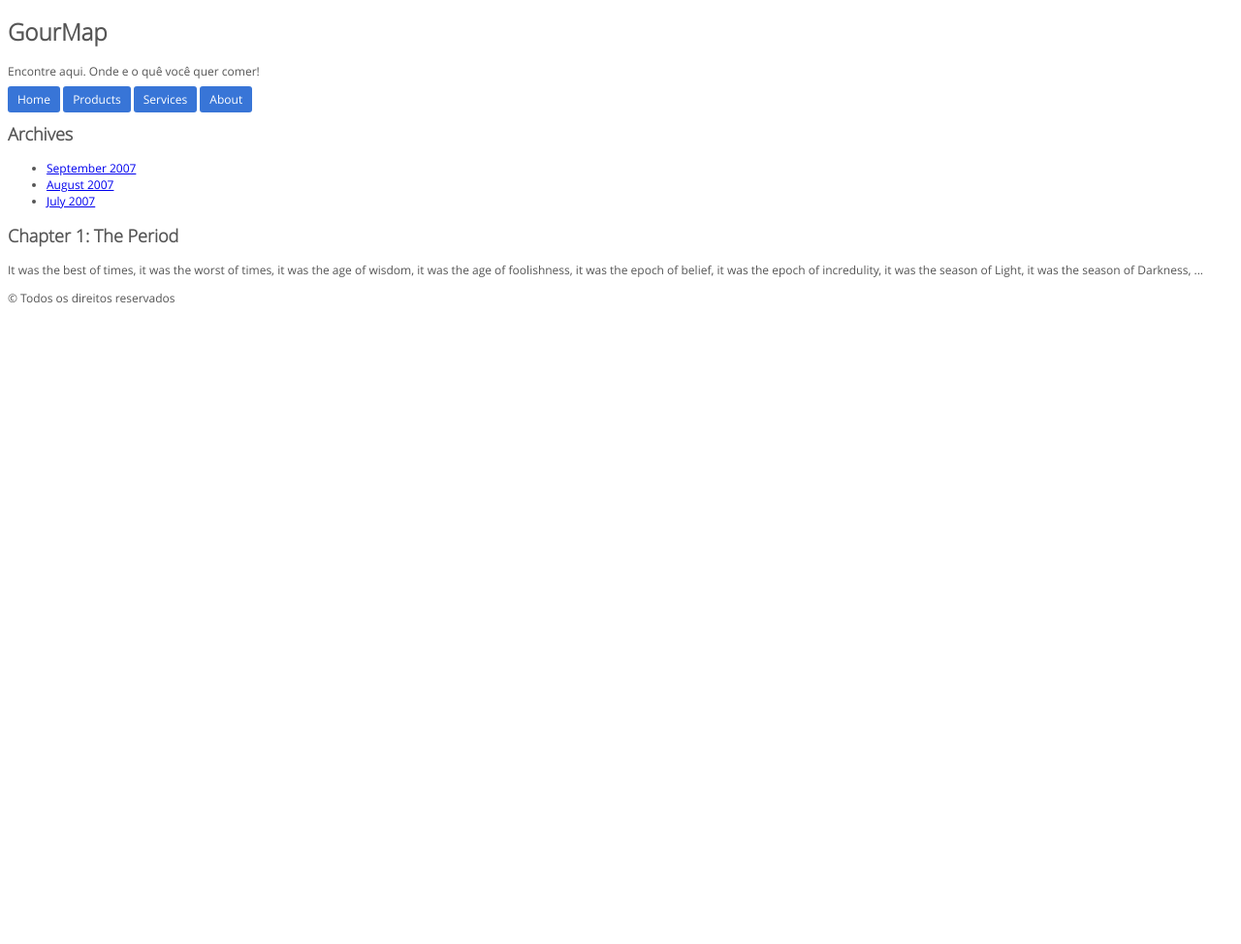
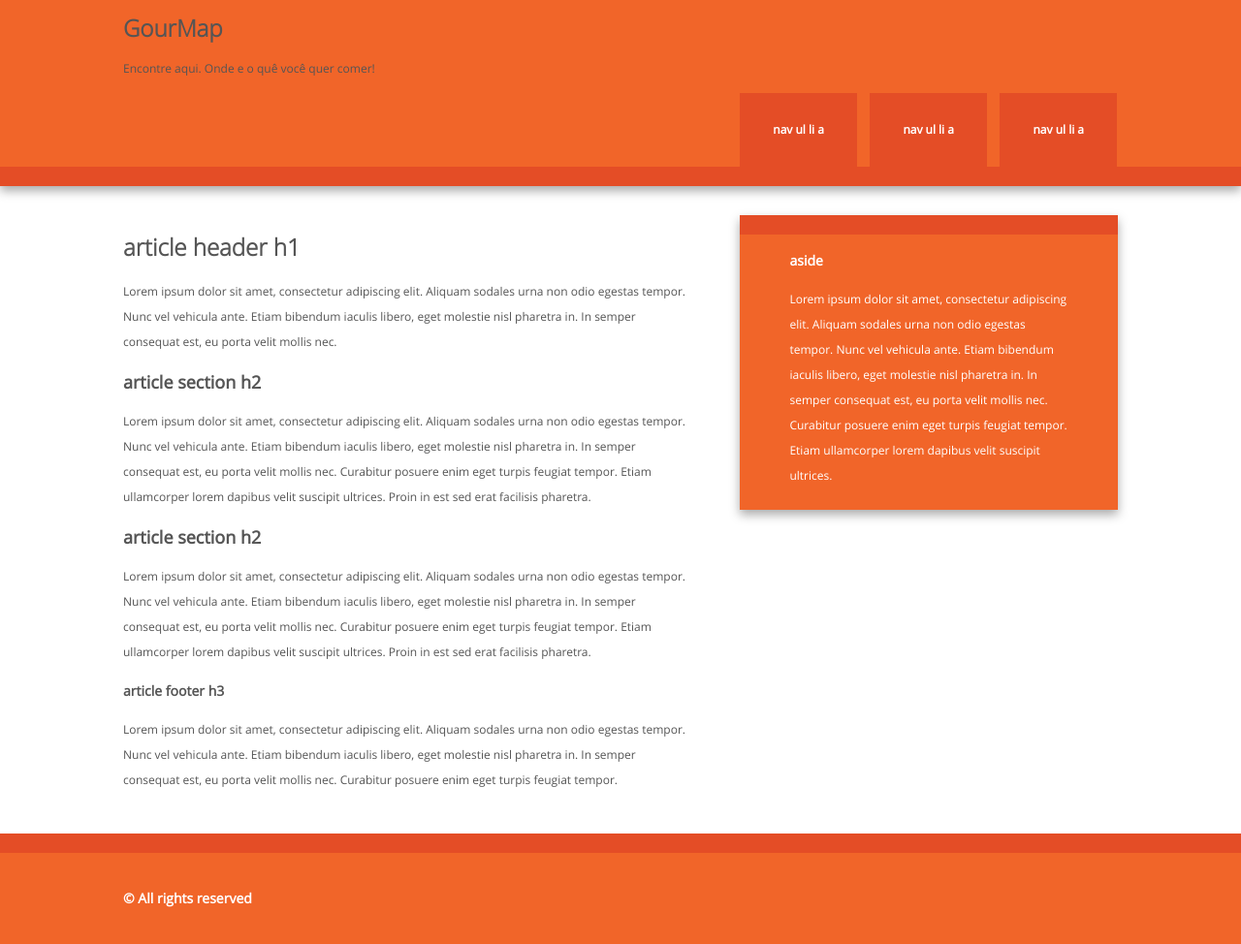
Before and after one commit to macndesign/djax-combo, a Django app: template templates/base.html in a window 1280 px wide. Shown: the whole page at 97% size. Before the commit the page ends 313 px from the top, so only its background shows below. Run offline with Django 3.2, Linux system fonts and the light colour scheme; the template is opened without the code that fills it, so the values that code supplies are empty; parts of the project's set-up code (start-up, migrations or seed data) failed here and were passed over.

Commit message:
initializr added

```diff
--- /dev/null
+++ b/address/static/css/initializr.css
@@ -0,0 +1,286 @@
+/* =============================================================================
+   HTML5 Boilerplate CSS: h5bp.com/css
+   ========================================================================== */
+
+article, aside, details, figcaption, figure, footer, header, hgroup, nav, section { display: block; }
+audio, canvas, video { display: inline-block; *display: inline; *zoom: 1; }
+audio:not([controls]) { display: none; }
+[hidden] { display: none; }
+
+html { font-size: 100%; -webkit-text-size-adjust: 100%; -ms-text-size-adjust: 100%; }
+html, button, input, select, textarea { font-family: sans-serif; color: #222; }
+body { margin: 0; font-size: 1em; line-height: 1.4; }
+
+::-moz-selection { background: #fe57a1; color: #fff; text-shadow: none; }
+::selection { background: #fe57a1; color: #fff; text-shadow: none; }
+
+a { color: #00e; }
+a:visited { color: #551a8b; }
+a:hover { color: #06e; }
+a:focus { outline: thin dotted; }
+a:hover, a:active { outline: 0; }
+
+abbr[title] { border-bottom: 1px dotted; }
+b, strong { font-weight: bold; }
+blockquote { margin: 1em 40px; }
+dfn { font-style: italic; }
+hr { display: block; height: 1px; border: 0; border-top: 1px solid #ccc; margin: 1em 0; padding: 0; }
+ins { background: #ff9; color: #000; text-decoration: none; }
+mark { background: #ff0; color: #000; font-style: italic; font-weight: bold; }
+pre, code, kbd, samp { font-family: monospace, serif; _font-family: 'courier new', monospace; font-size: 1em; }
+pre { white-space: pre; white-space: pre-wrap; word-wrap: break-word; }
+q { quotes: none; }
+q:before, q:after { content: ""; content: none; }
+small { font-size: 85%; }
+
+sub, sup { font-size: 75%; line-height: 0; position: relative; vertical-align: baseline; }
+sup { top: -0.5em; }
+sub { bottom: -0.25em; }
+
+ul, ol { margin: 1em 0; padding: 0 0 0 40px; }
+dd { margin: 0 0 0 40px; }
+nav ul, nav ol { list-style: none; list-style-image: none; margin: 0; padding: 0; }
+
+img { border: 0; -ms-interpolation-mode: bicubic; vertical-align: middle; }
+
+svg:not(:root) { overflow: hidden; }
+
+figure { margin: 0; }
+
+form { margin: 0; }
+fieldset { border: 0; margin: 0; padding: 0; }
+label { cursor: pointer; }
+legend { border: 0; *margin-left: -7px; padding: 0; white-space: normal; }
+button, input, select, textarea { font-size: 100%; margin: 0; vertical-align: baseline; *vertical-align: middle; }
+button, input { line-height: normal; }
+button, input[type="button"], input[type="reset"], input[type="submit"] { cursor: pointer; -webkit-appearance: button; *overflow: visible; }
+button[disabled], input[disabled] { cursor: default; }
+input[type="checkbox"], input[type="radio"] { box-sizing: border-box; padding: 0; *width: 13px; *height: 13px; }
+input[type="search"] { -webkit-appearance: textfield; -moz-box-sizing: content-box; -webkit-box-sizing: content-box; box-sizing: content-box; }
+input[type="search"]::-webkit-search-decoration, input[type="search"]::-webkit-search-cancel-button { -webkit-appearance: none; }
+button::-moz-focus-inner, input::-moz-focus-inner { border: 0; padding: 0; }
+textarea { overflow: auto; vertical-align: top; resize: vertical; }
+input:valid, textarea:valid {  }
+input:invalid, textarea:invalid { background-color: #f0dddd; }
+
+table { border-collapse: collapse; border-spacing: 0; }
+td { vertical-align: top; }
+
+.chromeframe { margin: 0.2em 0; background: #ccc; color: black; padding: 0.2em 0; }
+
+
+/* ===== Initializr Styles =====================================================
+   Author: Jonathan Verrecchia - verekia.com/initializr/responsive-template
+   ========================================================================== */
+
+body{ font:16px/26px Helvetica, Helvetica Neue, Arial; }
+
+.wrapper{
+    width:90%;
+    margin:0 5%;
+}
+
+/* ===================
+    ALL: Orange Theme
+   =================== */
+
+#header-container{ border-bottom: 20px solid #e44d26; }
+#footer-container{ border-top:    20px solid #e44d26; }
+#main aside      { border-top:    20px solid #e44d26; }
+
+#header-container,
+#footer-container,
+#main aside{
+    background:#f16529;
+}
+
+#title{ color:white; }
+
+::-moz-selection { background: #f16529; color: #fff; text-shadow: none; }
+::selection      { background: #f16529; color: #fff; text-shadow: none; }
+
+/* ==============
+    MOBILE: Menu
+   ============== */
+
+nav a{
+    display:block;
+    margin-bottom:10px;
+    padding:15px 0;
+
+    background:#e44d26;
+    color:white;
+
+    text-align:center;
+    text-decoration:none;
+    font-weight:bold;
+}
+
+nav a:hover, nav a:visited{
+    color:white;
+}
+
+nav a:hover{
+    text-decoration:underline;
+}
+
+/* ==============
+    MOBILE: Main
+   ============== */
+
+#main{
+    padding:30px 0;
+}
+
+#main article h1{
+    font-size:2em;
+}
+
+#main aside{
+    color:white;
+    padding:0px 5% 10px;
+}
+
+#footer-container footer{
+    color:white;
+    padding:20px 0;
+}
+
+/* ===============
+    ALL: IE Fixes
+   =============== */
+
+.ie7 #title{ padding-top:20px; }
+
+/* ===== Primary Styles ========================================================
+   Author:
+   ========================================================================== */
+
+
+
+
+
+
+
+
+
+
+
+/* =============================================================================
+   Media Queries
+   ========================================================================== */
+
+@media only screen and (min-width: 480px) {
+
+    /* ====================
+    INTERMEDIATE: Menu
+   ==================== */
+
+    nav a{
+        float:left;
+        width:27%;
+        margin:0 1.7%;
+        padding:25px 2%;
+        margin-bottom:0;
+    }
+
+    nav li:first-child a{ margin-left:0;  }
+    nav li:last-child  a{ margin-right:0; }
+
+    /* ========================
+    INTERMEDIATE: IE Fixes
+   ======================== */
+
+    nav ul li{
+        display:inline;
+    }
+    .oldie nav a{
+        margin:0 0.7%;
+    }
+}
+
+@media only screen and (min-width: 768px) {
+
+    /* ====================
+    WIDE: CSS3 Effects
+   ==================== */
+
+    #header-container,
+    #main aside{
+        -webkit-box-shadow:0 5px 10px #aaa;
+        -moz-box-shadow:0 5px 10px #aaa;
+        box-shadow:0 5px 10px #aaa;
+    }
+
+    /* ============
+    WIDE: Menu
+   ============ */
+
+    #title{
+        float:left;
+    }
+
+    nav{
+        float:right;
+        width:38%;
+    }
+
+    /* ============
+    WIDE: Main
+   ============ */
+
+    #main article{
+        float:left;
+        width:57%;
+    }
+
+    #main aside{
+        float:right;
+        width:28%;
+    }
+}
+
+@media only screen and (min-width: 1140px) {
+
+    /* ===============
+    Maximal Width
+   =============== */
+
+    .wrapper{
+        width:1026px; /* 1140px - 10% for margins */
+        margin:0 auto;
+    }
+}
+
+/* =============================================================================
+   Non-Semantic Helper Classes
+   ========================================================================== */
+
+.ir { display: block; border: 0; text-indent: -999em; overflow: hidden; background-color: transparent; background-repeat: no-repeat; text-align: left; direction: ltr; *line-height: 0; }
+.ir br { display: none; }
+.hidden { display: none !important; visibility: hidden; }
+.visuallyhidden { border: 0; clip: rect(0 0 0 0); height: 1px; margin: -1px; overflow: hidden; padding: 0; position: absolute; width: 1px; }
+.visuallyhidden.focusable:active, .visuallyhidden.focusable:focus { clip: auto; height: auto; margin: 0; overflow: visible; position: static; width: auto; }
+.invisible { visibility: hidden; }
+.clearfix:before, .clearfix:after { content: ""; display: table; }
+.clearfix:after { clear: both; }
+.clearfix { *zoom: 1; }
+
+/* =============================================================================
+   Print Styles
+   ========================================================================== */
+
+@media print {
+    * { background: transparent !important; color: black !important; box-shadow:none !important; text-shadow: none !important; filter:none !important; -ms-filter: none !important; } /* Black prints faster: h5bp.com/s */
+    a, a:visited { text-decoration: underline; }
+    a[href]:after { content: " (" attr(href) ")"; }
+    abbr[title]:after { content: " (" attr(title) ")"; }
+    .ir a:after, a[href^="javascript:"]:after, a[href^="#"]:after { content: ""; }  /* Don't show links for images, or javascript/internal links */
+    pre, blockquote { border: 1px solid #999; page-break-inside: avoid; }
+    thead { display: table-header-group; } /* h5bp.com/t */
+    tr, img { page-break-inside: avoid; }
+    img { max-width: 100% !important; }
+    @page { margin: 0.5cm; }
+    p, h2, h3 { orphans: 3; widows: 3; }
+    h2, h3 { page-break-after: avoid; }
+}
--- a/address/static/css/style.css
+++ b/address/static/css/style.css
@@ -62,6 +62,7 @@ ul.nav li { display: inline }
 .btn:disabled:hover { background: #f4f4f4 }
 .btn:hover, .btn:focus { background: #6495ed }
 .btn:active { background: #00008b }
+a.btn { color: #fff }
 
 /* Alert messages */
 
@@ -80,4 +81,4 @@ ul.nav li { display: inline }
 
 /* Custom */
 
-#form_local select { width: 260px }
+#form_local select { width: 100% }
--- a/templates/base.html
+++ b/templates/base.html
@@ -1,72 +1,94 @@
-<!DOCTYPE html>
-
-<!-- paulirish.com/2008/conditional-stylesheets-vs-css-hacks-answer-neither/ -->
+<!doctype html>
 <!--[if lt IE 7]> <html class="no-js lt-ie9 lt-ie8 lt-ie7" lang="en"> <![endif]-->
 <!--[if IE 7]>    <html class="no-js lt-ie9 lt-ie8" lang="en"> <![endif]-->
 <!--[if IE 8]>    <html class="no-js lt-ie9" lang="en"> <![endif]-->
 <!--[if gt IE 8]><!--> <html class="no-js" lang="en"> <!--<![endif]-->
 <head>
-    <meta charset="utf-8" />
-
-    <!-- Set the viewport width to device width for mobile -->
-    <meta name="viewport" content="width=device-width" />
+    <meta charset="utf-8">
+    <meta http-equiv="X-UA-Compatible" content="IE=edge,chrome=1">
 
     <title>{% block title %}Address{% endblock %}</title>
+    <meta name="description" content="">
+    <meta name="author" content="">
 
-    <!-- Included CSS Files -->
+    <meta name="viewport" content="width=device-width,initial-scale=1">
+
+    <link rel="stylesheet" media="all" href="{{ STATIC_URL }}css/initializr.css"/>
     <link rel="stylesheet" media="all" href="{{ STATIC_URL }}css/style.css"/>
 
+    <!-- jQuery -->
+    <script type="text/javascript" src="{{ STATIC_URL }}js/jquery.min.js"></script>
+
     <!-- Select2 -->
-    <script type="text/javascript" src="{{ STATIC_URL }}js/jquery.min.js"></script>
     <script src="{{ STATIC_URL }}select2/select2.js"></script>
     <link rel="stylesheet" media="all" href="{{ STATIC_URL }}select2/select2.css"/>
 
-    <!-- IE Fix for HTML5 Tags -->
+    {% block extra_head %}{% endblock %}
     <!--[if lt IE 9]>
-    <script src="http://html5shiv.googlecode.com/svn/trunk/html5.js"></script>
+	<script src="front/try/js/libs/html5shiv-3-respond-1.1.0.min.js"></script>
 	<![endif]-->
-    {% block extra_head %}{% endblock %}
 </head>
 <body>
+<!--[if lt IE 7]><p class=chromeframe>Your browser is <em>ancient!</em> <a href="http://browsehappy.com/">Upgrade to a different browser</a> or <a href="http://www.google.com/chromeframe/?redirect=true">install Google Chrome Frame</a> to experience this site.</p><![endif]-->
 
-<header>
+<div id="header-container">
+    <header class="wrapper clearfix">
         <h1>GourMap</h1>
         <p>Encontre aqui. Onde e o quê você quer comer!</p>
-</header>
-
         <nav>
-    <ul class="nav">
-        <li><a class="block btn" href="/">Home</a></li>
-        <li><a class="block btn" href="/products">Products</a></li>
-        <li><a class="block btn" href="/services">Services</a></li>
-        <li><a class="block btn" href="/about">About</a></li>
+            <ul>
+                <li><a href="#">nav ul li a</a></li>
+                <li><a href="#">nav ul li a</a></li>
+                <li><a href="#">nav ul li a</a></li>
             </ul>
         </nav>
+    </header>
+</div>
+<div id="main-container">
+    <div id="main" class="wrapper clearfix">
+        <article>
+            <header>
+                <h1>article header h1</h1>
+                <p>Lorem ipsum dolor sit amet, consectetur adipiscing elit. Aliquam sodales urna non odio egestas tempor. Nunc vel vehicula ante. Etiam bibendum iaculis libero, eget molestie nisl pharetra in. In semper consequat est, eu porta velit mollis nec.</p>
+            </header>
+            {% block content %}{% endblock %}
+            <section>
+                <h2>article section h2</h2>
+                <p>Lorem ipsum dolor sit amet, consectetur adipiscing elit. Aliquam sodales urna non odio egestas tempor. Nunc vel vehicula ante. Etiam bibendum iaculis libero, eget molestie nisl pharetra in. In semper consequat est, eu porta velit mollis nec. Curabitur posuere enim eget turpis feugiat tempor. Etiam ullamcorper lorem dapibus velit suscipit ultrices. Proin in est sed erat facilisis pharetra.</p>
+            </section>
+            <section>
+                <h2>article section h2</h2>
+                <p>Lorem ipsum dolor sit amet, consectetur adipiscing elit. Aliquam sodales urna non odio egestas tempor. Nunc vel vehicula ante. Etiam bibendum iaculis libero, eget molestie nisl pharetra in. In semper consequat est, eu porta velit mollis nec. Curabitur posuere enim eget turpis feugiat tempor. Etiam ullamcorper lorem dapibus velit suscipit ultrices. Proin in est sed erat facilisis pharetra.</p>
+            </section>
+            <footer>
+                <h3>article footer h3</h3>
+                <p>Lorem ipsum dolor sit amet, consectetur adipiscing elit. Aliquam sodales urna non odio egestas tempor. Nunc vel vehicula ante. Etiam bibendum iaculis libero, eget molestie nisl pharetra in. In semper consequat est, eu porta velit mollis nec. Curabitur posuere enim eget turpis feugiat tempor.</p>
+            </footer>
+        </article>
 
         <aside>
+            <h3>aside</h3>
             {% block form_address %}{% endblock %}
-    <h1>Archives</h1>
-    <ul>
-        <li><a href="/2007/09/">September 2007</a></li>
-        <li><a href="/2007/08/">August 2007</a></li>
-        <li><a href="/2007/07/">July 2007</a></li>
-    </ul>
+            <p>Lorem ipsum dolor sit amet, consectetur adipiscing elit. Aliquam sodales urna non odio egestas tempor. Nunc vel vehicula ante. Etiam bibendum iaculis libero, eget molestie nisl pharetra in. In semper consequat est, eu porta velit mollis nec. Curabitur posuere enim eget turpis feugiat tempor. Etiam ullamcorper lorem dapibus velit suscipit ultrices.</p>
         </aside>
 
-<section>
-    {% block content %}{% endblock %}
-    <h1>Chapter 1: The Period</h1>
-    <p>It was the best of times, it was the worst of times,
-     it was the age of wisdom, it was the age of foolishness,
-     it was the epoch of belief, it was the epoch of incredulity,
-     it was the season of Light, it was the season of Darkness,
-     ...</p>
-</section>
+    </div> <!-- #main -->
+</div> <!-- #main-container -->
 
-<footer>
-    <p>&copy; Todos os direitos reservados</p>
+<div id="footer-container">
+    <footer class="wrapper">
+        <h3>&copy; All rights reserved</h3>
     </footer>
+</div>
 
+<script src="front/try/js/script.js"></script>
 {% block script %}{% endblock %}
+<script>
+    var _gaq=[['_setAccount','UA-XXXXX-X'],['_trackPageview']];
+    (function(d,t){var g=d.createElement(t),s=d.getElementsByTagName(t)[0];
+        g.src=('https:'==location.protocol?'//ssl':'//www')+'.google-analytics.com/ga.js';
+        s.parentNode.insertBefore(g,s)}(document,'script'));
+</script>
+
 </body>
 </html>
```
Also changed, not shown: delivery/templates/delivery/home.html (+9 -10 lines), dev.db. Lines whose indentation alone changed are shown as unchanged.
